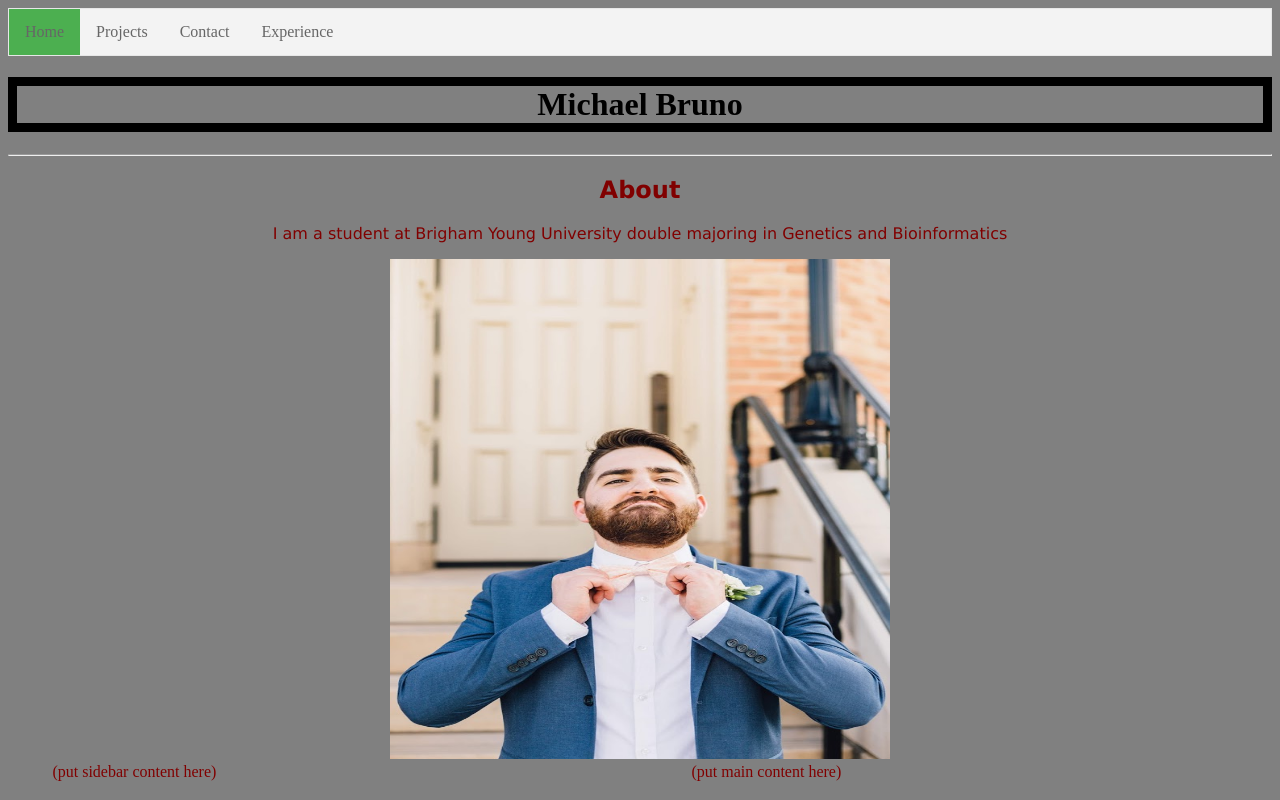
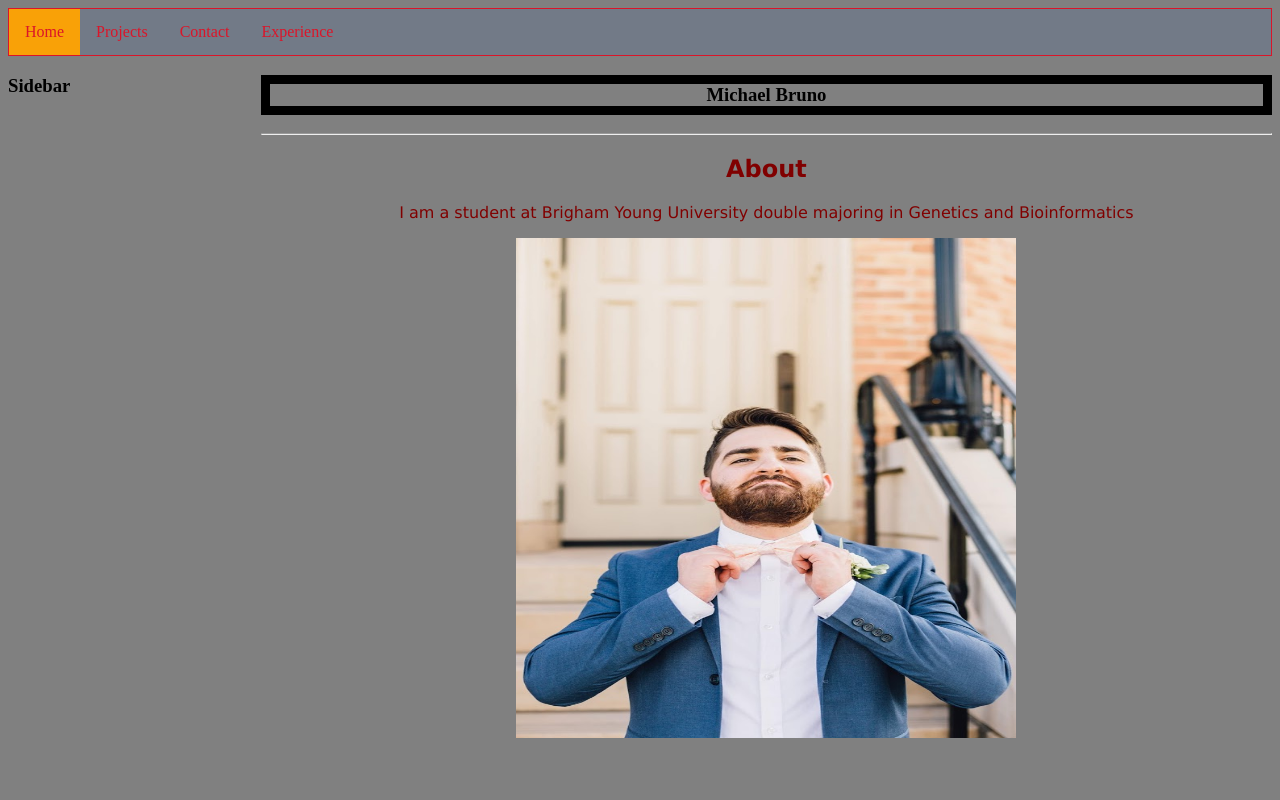
Before and after one commit to michaelbeneamatobruno/CS260, a plain HTML site: page portfolio/index.html in a window 1280 px wide. Drawn offline with Linux system fonts and the light colour scheme.

Commit message:
finished CSS assignment

```diff
--- a/portfolio/index.html
+++ b/portfolio/index.html
@@ -13,6 +13,12 @@
       <li id="headerItem"><a href="contact.html" id="insiderHeader">Contact</a></li>
       <li id="headerItem"><a href="experience.html" id="insiderHeader">Experience</a></li>
     </ul>
+
+      <section>
+        <aside>
+          <h1>Sidebar</h1>
+        </aside>
+        <article>
           <h1 id="name">
             Michael Bruno
           </h1>
@@ -26,12 +32,6 @@
               Genetics and Bioinformatics
             </p>
             <img src="me.jpg" alt="Michael Bruno Picture" id="introPic">
-      <section>
-        <aside>
-          (put sidebar content here)
-        </aside>
-        <article>
-          (put main content here)
         </article>
       </section>
   </body>
--- a/portfolio/portfolio.css
+++ b/portfolio/portfolio.css
@@ -3,15 +3,16 @@ ul.header {
   margin: 0;
   padding: 0;
   overflow: hidden;
-  border: 1px solid #e7e7e7;
-  background-color: #f3f3f3;
+  border: 1px solid #db1529;
+  background-color: #727a87;
+  color: #db1529
 }
 li#headerItem {
   float: left;
 }
 li a#insiderHeader {
   display: block;
-  color: #666;
+  color: #db1529;
   text-align: center;
   padding: 14px 16px;
   text-decoration: none;
@@ -21,7 +22,7 @@ li a:hover:not(.active) {
 }
 li a.active {
   color: white;
-  background-color: #4CAF50;
+  background-color: #f9a107;
 }
 div#about {
   text-align: center;
```
Lines whose indentation alone changed are shown as unchanged.
